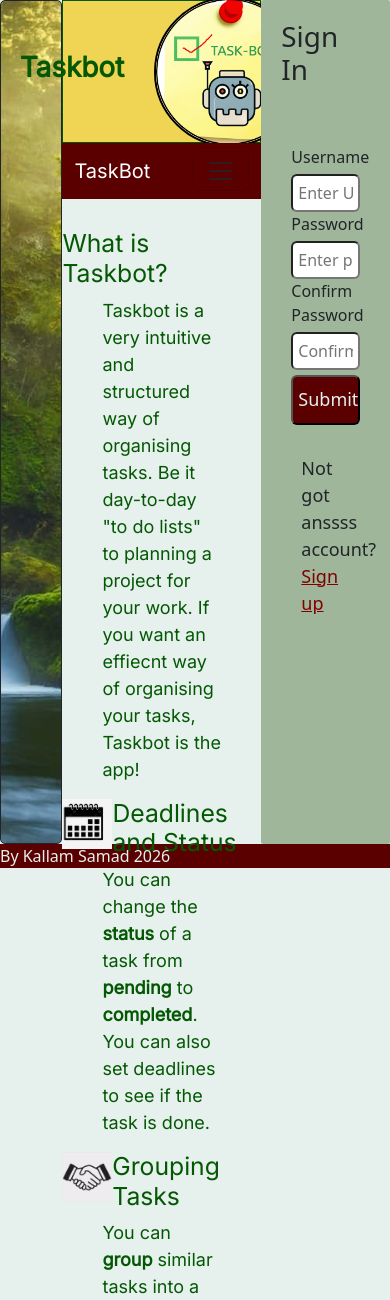
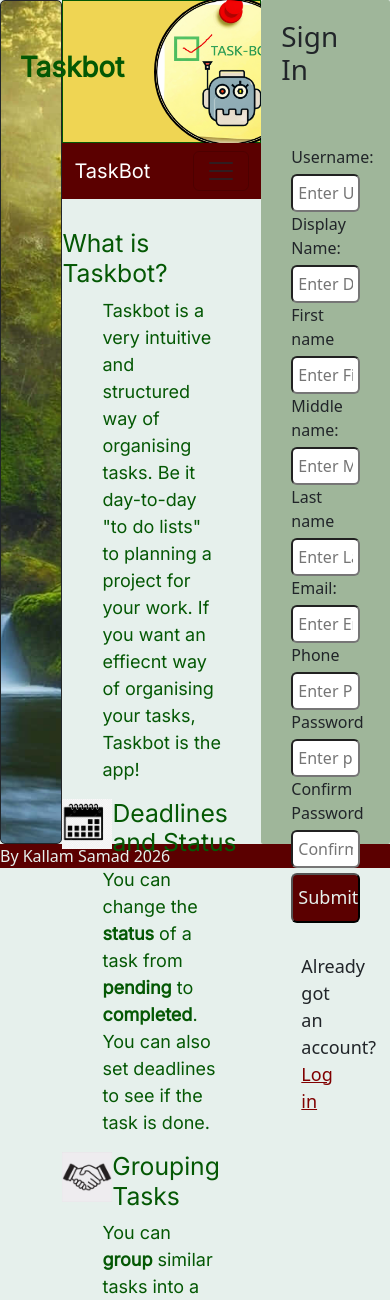
Before and after one commit to KallamSamad/Taskbot, a PHP site: page /signup.php in a window 390 px wide. Shown: the top 1300 px of the page. Run offline with PHP 8.4, Linux system fonts and the light colour scheme.

Commit message:
Did the Insert INTO statements for credentails by hashing my password with bcrypt hashes online, the passwords are Staff123! for staff and Admin123! for admin. Completed the form for sign up and changed css to include styling for email and phone inputs

```diff
--- a/index.php
+++ b/index.php
@@ -67,10 +67,10 @@
 
             <label>Password</label>
             <input type="password" pattern="^(?=.*[A-Z])(?=.*\d)(?=.*[^A-Za-z0-9]).{8,}$" required  oninvalid="this.setCustomValidity('Password must be at least 8 characters and include an uppercase letter, a number, and a special character.')" oninput="this.setCustomValidity('')" placeholder="Enter password here">
-            <input class="submitbtn" type="submit" value="submit">
+            <input class="submitbtn" type="submit" value="Submit">
         </form>
         </div>
-        <p class="paragraph">Not got an account? <a style="color:maroon" href="#">Sign up</a></p>
+        <p class="paragraph">Not got an account? <a style="color:maroon" href="signup.php">Sign up</a></p>
         </div>
         </div>
 <div class="footer">By Kallam Samad 2026 </div>
--- a/signup.php
+++ b/signup.php
@@ -63,8 +63,22 @@
             <h1 class="signinhead">Sign In </h1>
             <div class="signin">
             <form method="POST" >
-            <label>Username</label>
+            <label>Username:</label>
             <input type="text" required placeholder="Enter Username Here">
+            <label>Display Name:</label>
+            <input type="text" required placeholder="Enter Display Name Here">
+            <label>First name</label>
+            <input type="text" required placeholder="Enter First Name Here">
+            <label>Middle name:</label>
+            <input type="text"  placeholder="Enter Middle Name Here">
+            <label>Last name</label>
+            <input type="text" required placeholder="Enter Last Name Here">
+
+            <label>Email:</label>
+            <input type="email" required placeholder="Enter Email Here">
+
+            <label>Phone</label>
+            <input type="phone" required placeholder="Enter Phone Name Here">
 
             <label>Password</label>
             <input name="pw" class="pw"type="password" pattern="^(?=.*[A-Z])(?=.*\d)(?=.*[^A-Za-z0-9]).{8,}$" required  oninvalid="this.setCustomValidity('Password must be at least 8 characters and include an uppercase letter, a number, and a special character.')" oninput="this.setCustomValidity(''); checkPasswords()" placeholder="Enter password here">
@@ -111,7 +125,7 @@
 ?>
 
         </div>
-        <p class="paragraph">Not got anssss account? <a style="color:maroon" href="#">Sign up</a></p>
+        <p class="paragraph">Already got an account? <a style="color:maroon" href="index.php">Log in</a></p>
         </div>
         </div>
 <div class="footer">By Kallam Samad 2026 </div>
--- a/style.css
+++ b/style.css
@@ -129,6 +129,8 @@ body{
 
 .signin input[type="text"],
 .signin input[type="password"],
+.signin input[type="email"],
+.signin input[type="phone"],
 .signin input[type="submit"] {
   width: 100%;
   box-sizing: border-box;
```
Also changed, not shown: Assets/Images/R.jpg (added), 1 other file.
